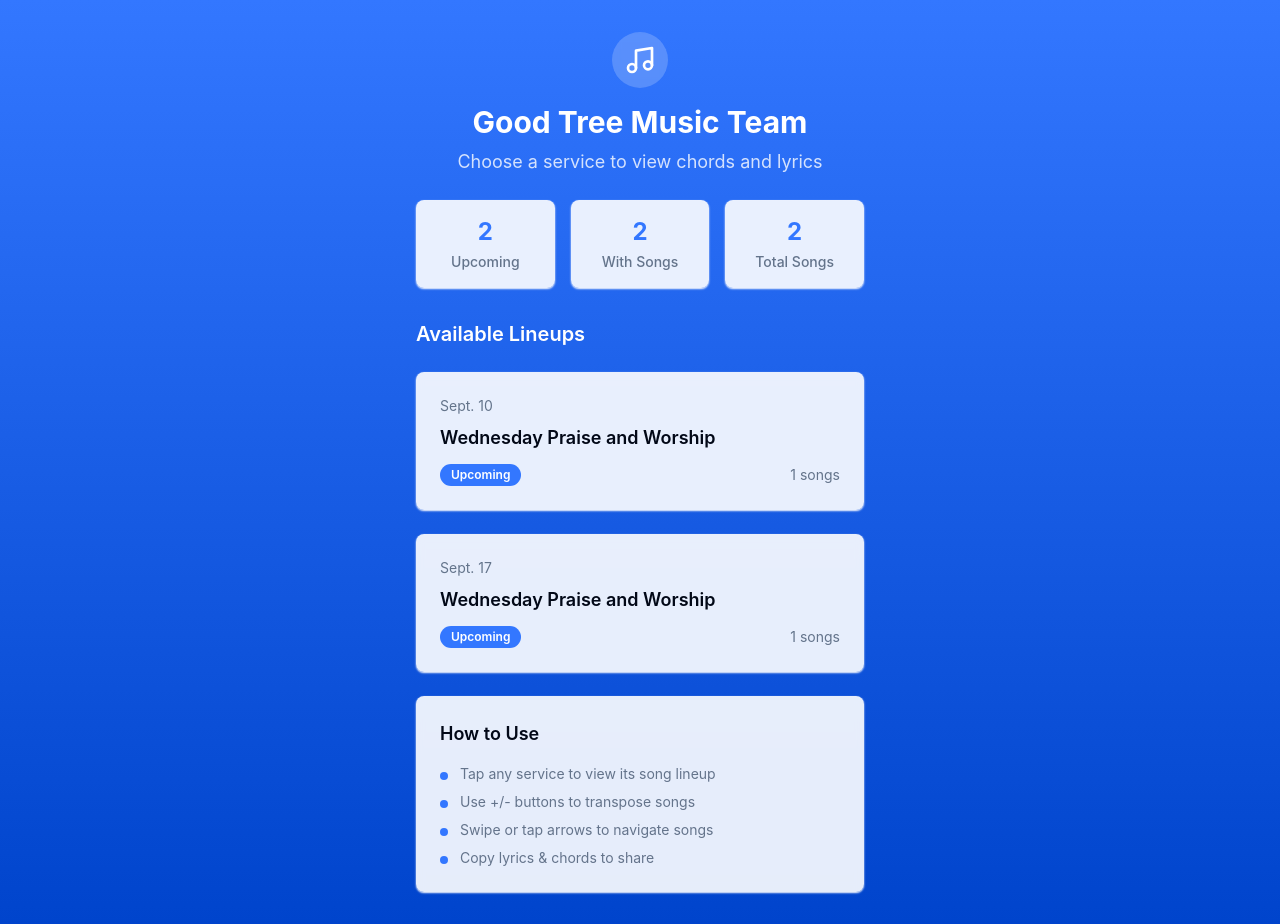
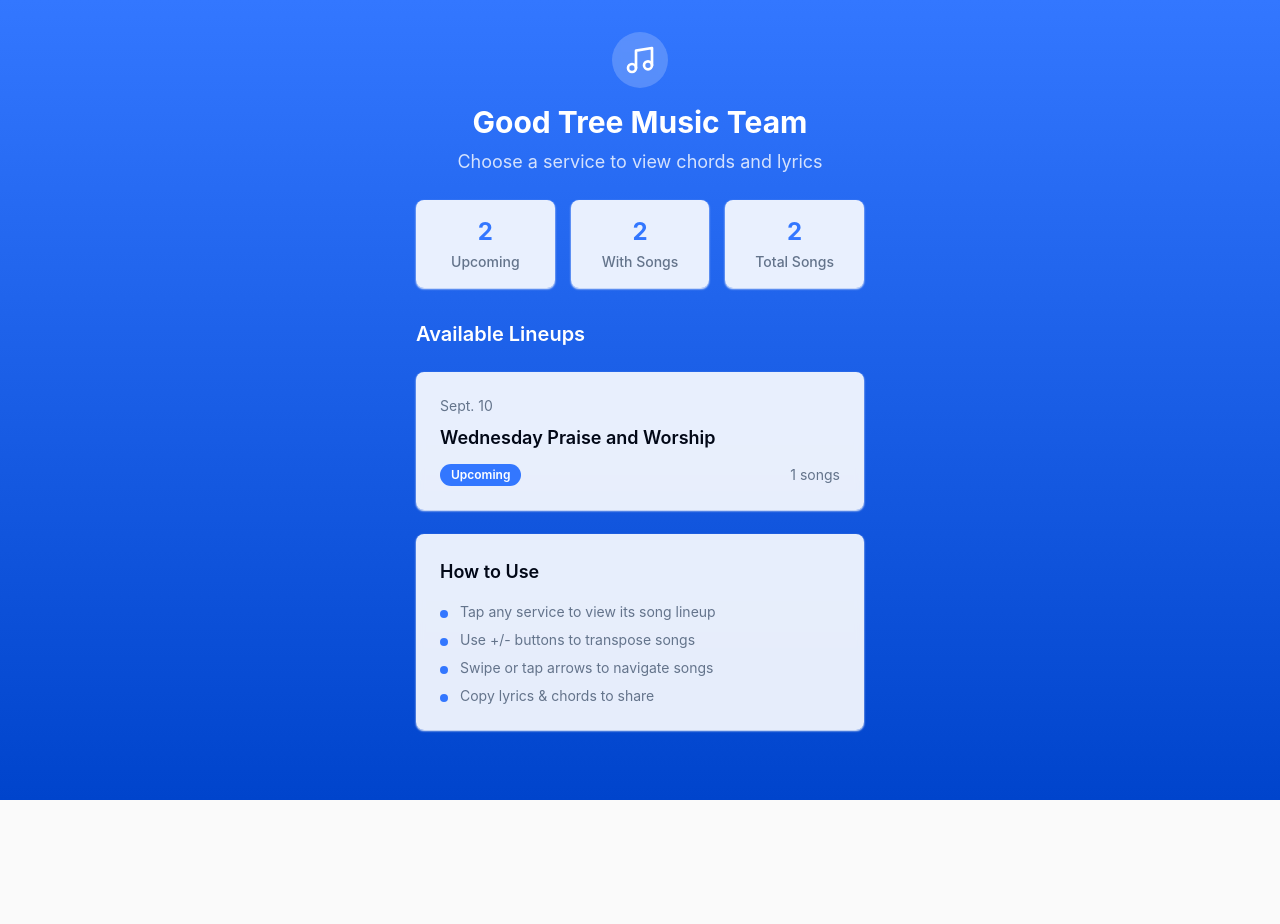
Before and after one commit to Whosipip/goodtree-setlist, a React (Vite) app: page / in a window 1280 px wide. After the commit the page ends 800 px from the top, so only its background shows below. Built offline with nearby package versions, Linux system fonts and the light colour scheme.

Commit message:
Update lineup availability

```diff
--- a/src/pages/Index.tsx
+++ b/src/pages/Index.tsx
@@ -52,10 +52,17 @@ Shared from Melody of Angels - Good Tree Church`
 
   const currentSongs = selectedService === 'sept10' ? sept10Songs : sept17Songs;
 
-  // Check if it's Thursday or later for access restriction
+  // Date-based access control
   const today = new Date();
   const dayOfWeek = today.getDay(); // 0 = Sunday, 4 = Thursday
-  const canAccessSongs = dayOfWeek >= 4; // Thursday (4) and onwards
+  const currentDate = today.getDate();
+  const currentMonth = today.getMonth(); // 0-based (8 = September)
+
+  // Sept 10 lineup: accessible Thursday through Sept 10
+  const canAccessSept10 = dayOfWeek >= 4 && !(currentMonth === 8 && currentDate >= 11);
+
+  // Sept 17 lineup: accessible from Sept 11 onwards
+  const canAccessSept17 = currentMonth === 8 && currentDate >= 11;
 
   if (showSongs) {
     return <SongView songs={currentSongs} onClose={() => setShowSongs(false)} />;
@@ -86,31 +93,31 @@ Shared from Melody of Angels - Good Tree Church`
         <div className="max-w-md mx-auto space-y-6">
           <h2 className="text-xl font-semibold text-white mb-4">Available Lineups</h2>
 
+          {canAccessSept10 && (
             <ServiceCard
               date="Sept. 10"
               title="Wednesday Praise and Worship"
               status="upcoming"
               songCount={1}
               onClick={() => {
-              if (canAccessSongs) {
                 setSelectedService('sept10');
                 setShowSongs(true);
-              }
               }}
             />
+          )}
 
+          {canAccessSept17 && (
             <ServiceCard
               date="Sept. 17"
               title="Wednesday Praise and Worship"
               status="upcoming"
               songCount={1}
               onClick={() => {
-              if (canAccessSongs) {
                 setSelectedService('sept17');
                 setShowSongs(true);
-              }
               }}
             />
+          )}
 
           <HowToUse />
         </div>
```
Lines whose indentation alone changed are shown as unchanged.
